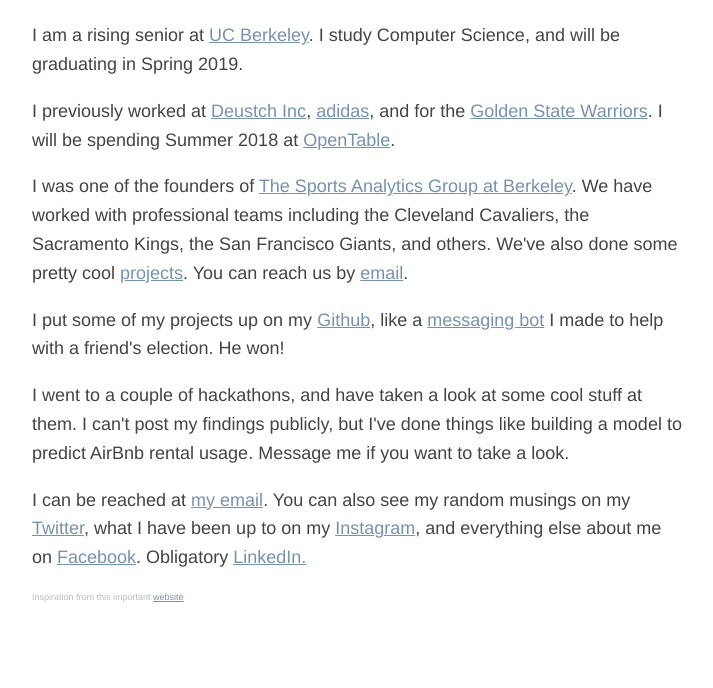
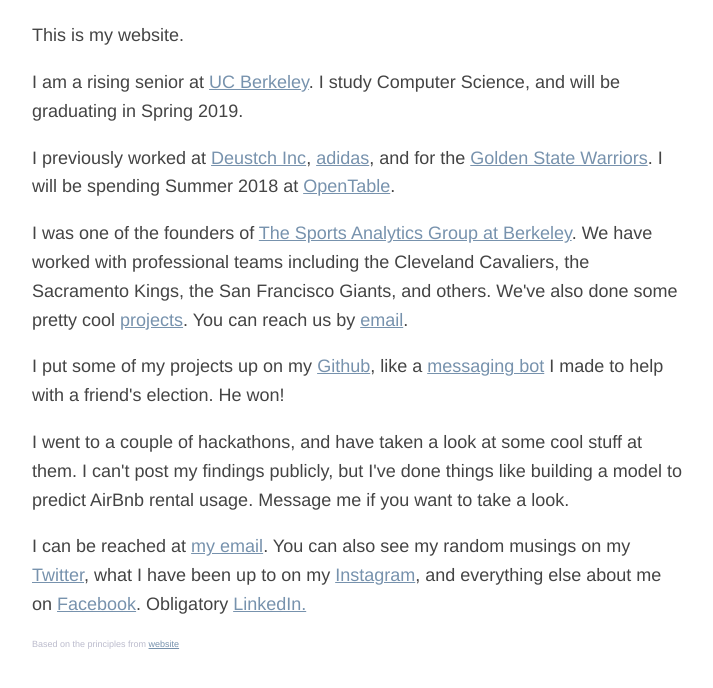
Before and after one commit to aripickar/aripickar.github.io, a plain HTML site: page index.html in a window 1280 px wide. Shown: the part 86-774 px from the top of the page, without its empty margins (283-996 px from the left). Drawn offline with Linux system fonts and the light colour scheme.

```diff
--- a/index.html
+++ b/index.html
@@ -25,6 +25,8 @@
 <body>
 	<h1>Hi, I'm Ari Pickar.</h1>
 
+	<p>This is my website.</p>
+
 	<p>I am a rising senior at <a href="https://www.berkeley.edu/"> UC Berkeley</a>. I study Computer Science, and will be graduating in Spring 2019.</p>
 
 	<p>I previously worked at <a href="http://www.deutsch.com"> Deustch Inc</a>, <a href="http://www.adidas.com/">adidas</a>, and for the <a href="http://www.nba.com/warriors/?tmd=1">Golden State Warriors</a>. I will be spending Summer 2018 at <a href="http://www.opentable.com"> OpenTable</a>.</p>
@@ -39,6 +41,6 @@
 	<p>I can be reached at <a href="mailto:ari.pickar@gmail.com">my email</a>. You can also see my random musings on my <a href="http://twitter.com/ari_pickar">Twitter</a>, what I have been up to on my <a href="https://www.instagram.com/ari.pickar/">Instagram</a>, and everything else about me on <a href="http://facebook.com/ari.pickar">Facebook</a>. Obligatory <a href="https://www.linkedin.com/in/ari-pickar-991621111/">LinkedIn.</a></p>
 
 
-	<p style="color: #BBB; font-size: 50%">Inspiration from this important <a href="http://bettermotherfuckingwebsite.com/" style="color: #7792AD">website</a></p>
+	<p style="color: #BBC; font-size: 50%">Based on the principles from <a href="http://bettermotherfuckingwebsite.com/" style="color: #7792AD">website</a></p>
 </body>
 </html>
```
